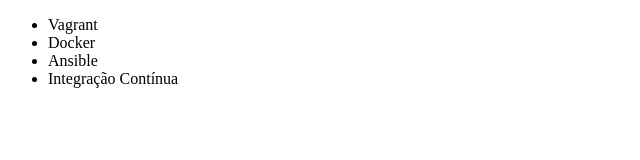
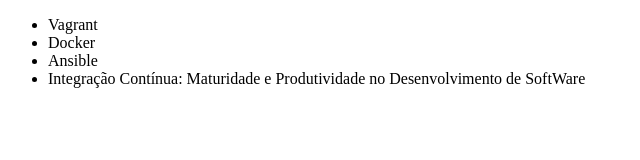
Before and after one commit to djeberson/alura-git, a plain HTML site: page index.html in a window 1280 px wide. Shown: the whole page, without its empty margins (0-640 px from the left). Drawn offline with Linux system fonts and the light colour scheme.

Commit message:
Renomeando curso de Intergração Contínua

```diff
--- a/index.html
+++ b/index.html
@@ -9,7 +9,7 @@
         <li>Vagrant</li>
         <li>Docker</li>
         <li>Ansible</li>
-        <li>Integração Contínua</li>
+        <li>Integração Contínua: Maturidade e Produtividade no Desenvolvimento de SoftWare</li>
     </ul>
 </body>
 </html>
```
